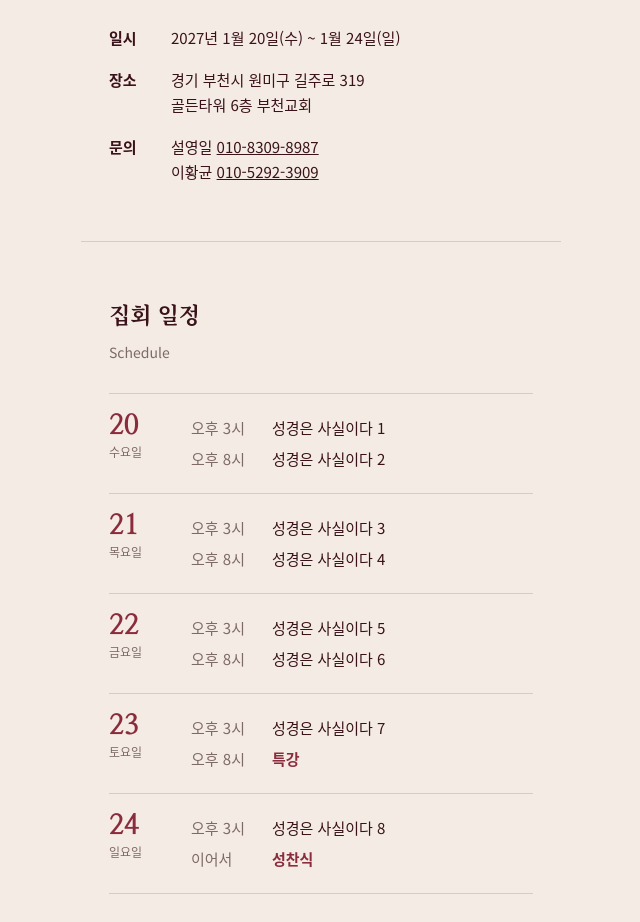
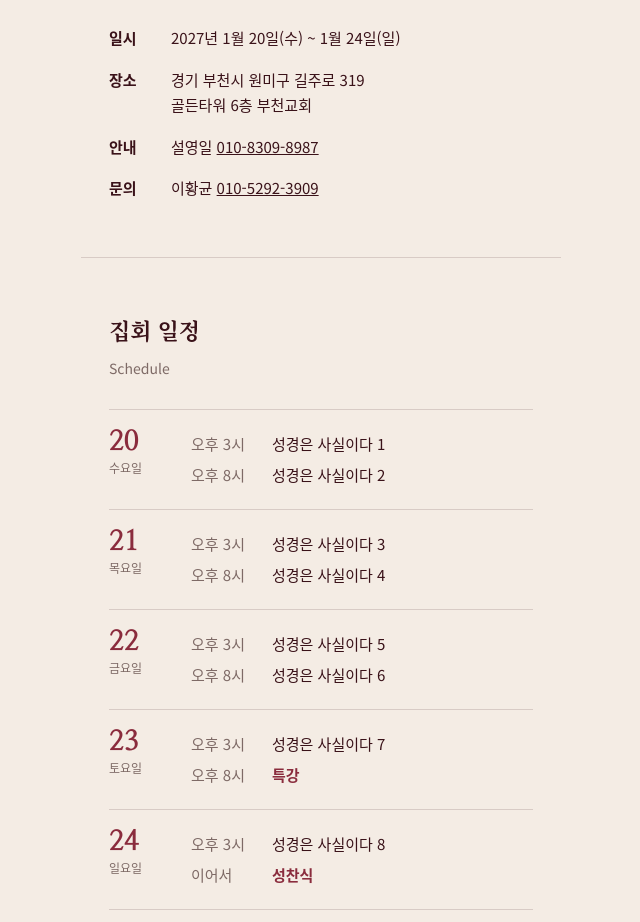
Before and after one commit to min15555/invite, a plain HTML site: page index.html in a window 1280 px wide. Shown: the part 1882-2804 px from the top of the page, without its empty margins (319-959 px from the left). Drawn offline with Linux system fonts and the light colour scheme.

Commit message:
Add files via upload

```diff
--- a/index.html
+++ b/index.html
@@ -97,7 +97,8 @@ h2{font-weight:800}.day .d{font-family:var(--head);font-weight:800;color:var(--a
   <dl class="info">
     <dt>일시</dt><dd>2027년 1월 20일(수) ~ 1월 24일(일)</dd>
     <dt>장소</dt><dd>경기 부천시 원미구 길주로 319<br>골든타워 6층 부천교회</dd>
-    <dt>문의</dt><dd>설영일 <a href="tel:01083098987">010-8309-8987</a><br>이황균 <a href="tel:01052923909">010-5292-3909</a></dd>
+    <dt>안내</dt><dd>설영일 <a href="tel:01083098987">010-8309-8987</a></dd>
+    <dt>문의</dt><dd>이황균 <a href="tel:01052923909">010-5292-3909</a></dd>
   </dl>
 </section>
 
```
